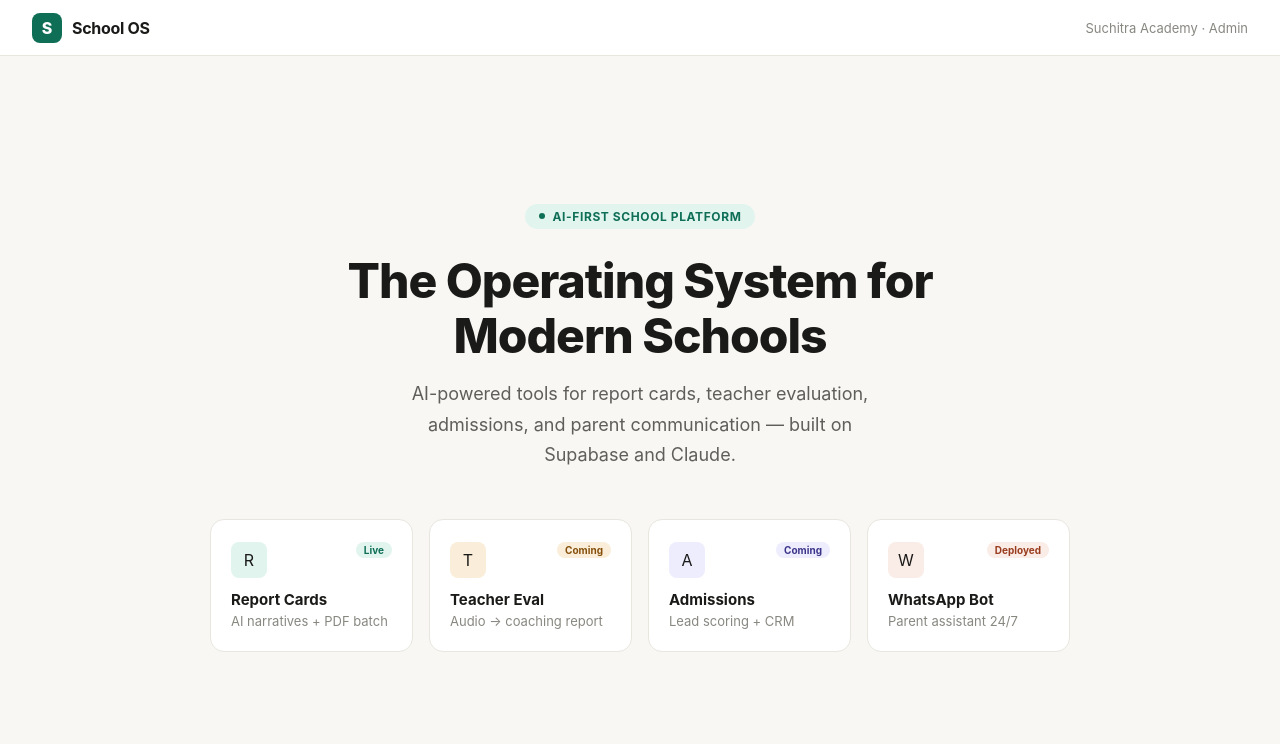
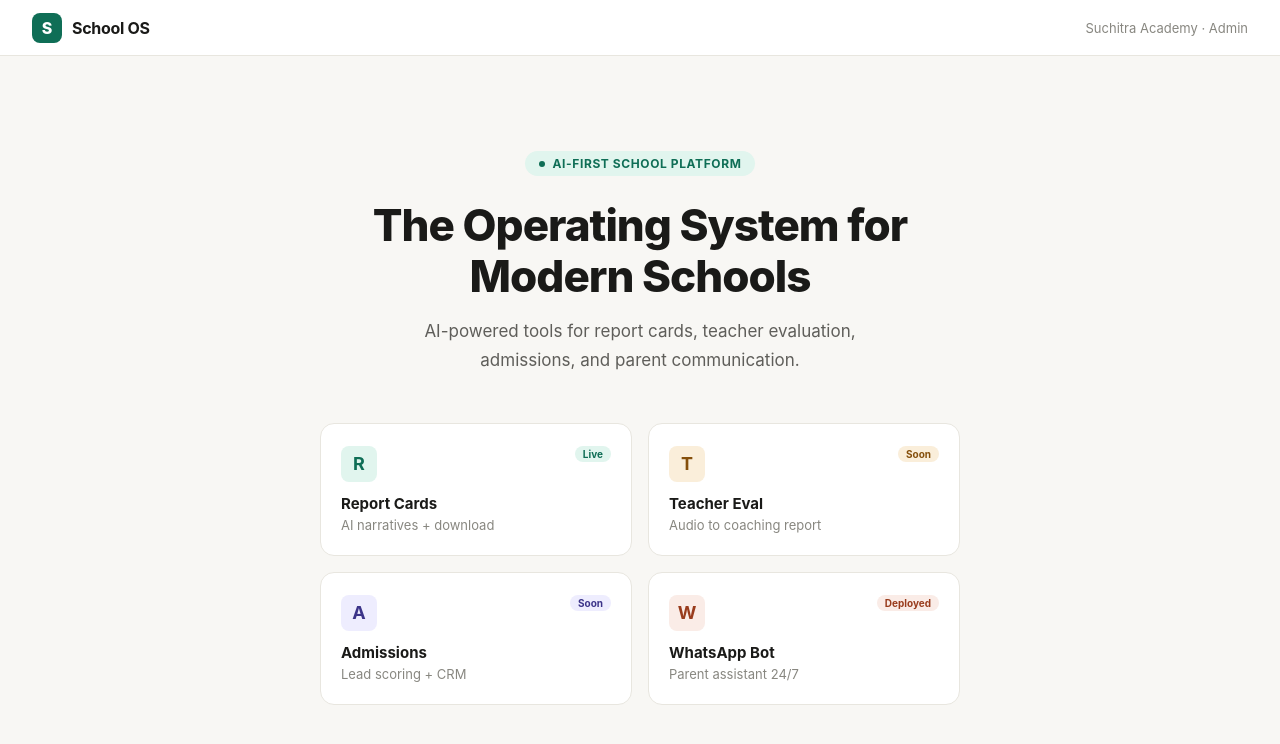
Before and after one commit to PranixQuick/School-OS, a Next.js app: page / in a window 1280 px wide. Shown: the top 744 px of the page. Built offline with nearby package versions, Linux system fonts and the light colour scheme.

Commit message:
Update page.tsx

```diff
--- a/app/page.tsx
+++ b/app/page.tsx
@@ -1,3 +1,5 @@
+'use client';
+
 import Link from 'next/link';
 
 export default function Home() {
@@ -9,7 +11,6 @@ export default function Home() {
       display: 'flex',
       flexDirection: 'column',
     }}>
-      {/* Nav */}
       <nav style={{
         background: '#fff',
         borderBottom: '1px solid #E8E6DF',
@@ -34,12 +35,10 @@ export default function Home() {
         <span style={{ fontSize: 13, color: '#888780' }}>Suchitra Academy · Admin</span>
       </nav>
 
-      {/* Hero */}
       <div style={{
         flex: 1, display: 'flex', flexDirection: 'column',
         alignItems: 'center', justifyContent: 'center',
-        padding: '60px 24px',
-        textAlign: 'center',
+        padding: '60px 24px', textAlign: 'center',
       }}>
         <div style={{
           display: 'inline-flex', alignItems: 'center', gap: 8,
@@ -53,49 +52,45 @@ export default function Home() {
         </div>
 
         <h1 style={{
-          fontSize: 48, fontWeight: 800, color: '#1A1A18',
-          letterSpacing: '-1px', lineHeight: 1.15, marginBottom: 16,
-          maxWidth: 600,
+          fontSize: 44, fontWeight: 800, color: '#1A1A18',
+          letterSpacing: '-1px', lineHeight: 1.15,
+          marginBottom: 16, maxWidth: 580,
         }}>
           The Operating System for Modern Schools
         </h1>
 
         <p style={{
-          fontSize: 18, color: '#5F5E5A', lineHeight: 1.7,
-          maxWidth: 500, marginBottom: 48,
+          fontSize: 17, color: '#5F5E5A', lineHeight: 1.7,
+          maxWidth: 480, marginBottom: 48,
         }}>
           AI-powered tools for report cards, teacher evaluation,
-          admissions, and parent communication — built on Supabase and Claude.
+          admissions, and parent communication.
         </p>
 
-        {/* Module cards */}
         <div style={{
           display: 'grid',
-          gridTemplateColumns: 'repeat(auto-fit, minmax(200px, 1fr))',
-          gap: 16, maxWidth: 860, width: '100%',
+          gridTemplateColumns: 'repeat(2, 1fr)',
+          gap: 16, maxWidth: 640, width: '100%',
         }}>
           {[
-            { title: 'Report Cards', desc: 'AI narratives + PDF batch', href: '/report-cards', color: '#0F6E56', bg: '#E1F5EE', status: 'Live' },
-            { title: 'Teacher Eval', desc: 'Audio → coaching report', href: '/teacher-eval', color: '#854F0B', bg: '#FAEEDA', status: 'Coming' },
-            { title: 'Admissions', desc: 'Lead scoring + CRM', href: '/admissions', color: '#3C3489', bg: '#EEEDFE', status: 'Coming' },
+            { title: 'Report Cards', desc: 'AI narratives + download', href: '/report-cards', color: '#0F6E56', bg: '#E1F5EE', status: 'Live' },
+            { title: 'Teacher Eval', desc: 'Audio to coaching report', href: '/teacher-eval', color: '#854F0B', bg: '#FAEEDA', status: 'Soon' },
+            { title: 'Admissions', desc: 'Lead scoring + CRM', href: '/admissions', color: '#3C3489', bg: '#EEEDFE', status: 'Soon' },
             { title: 'WhatsApp Bot', desc: 'Parent assistant 24/7', href: '/whatsapp', color: '#993C1D', bg: '#FAECE7', status: 'Deployed' },
           ].map(card => (
             <Link key={card.href} href={card.href} style={{ textDecoration: 'none' }}>
               <div style={{
-                background: '#fff', border: '1px solid #E8E6DF',
+                background: '#fff',
+                border: '1px solid #E8E6DF',
                 borderRadius: 14, padding: '22px 20px',
                 textAlign: 'left', cursor: 'pointer',
-                transition: 'box-shadow 0.15s',
-              }}
-                onMouseEnter={e => (e.currentTarget.style.boxShadow = '0 4px 20px rgba(0,0,0,0.08)')}
-                onMouseLeave={e => (e.currentTarget.style.boxShadow = 'none')}
-              >
+              }}>
                 <div style={{ display: 'flex', justifyContent: 'space-between', marginBottom: 12 }}>
                   <div style={{
                     width: 36, height: 36, borderRadius: 8,
                     background: card.bg,
                     display: 'flex', alignItems: 'center', justifyContent: 'center',
-                    fontSize: 16,
+                    fontSize: 18, fontWeight: 700, color: card.color,
                   }}>
                     {card.title[0]}
                   </div>
```
